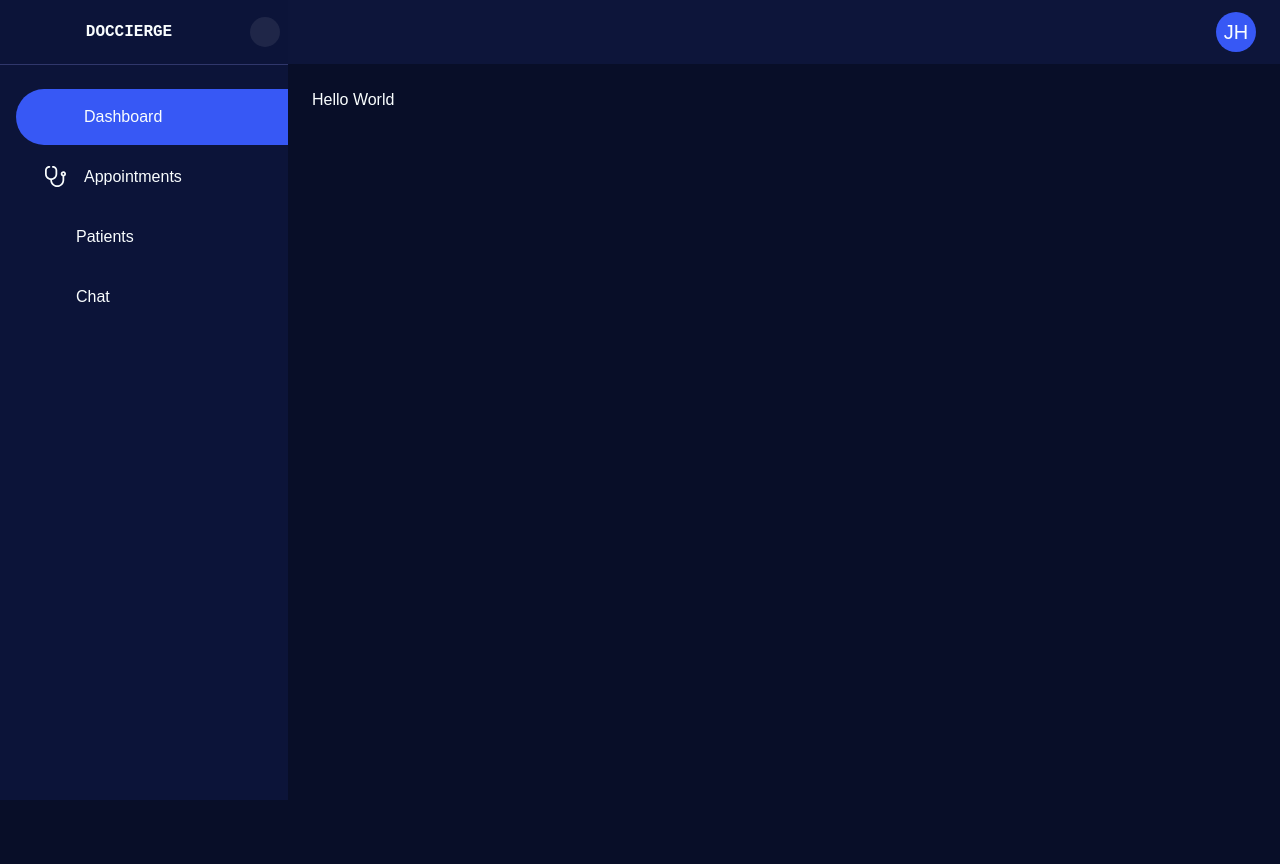
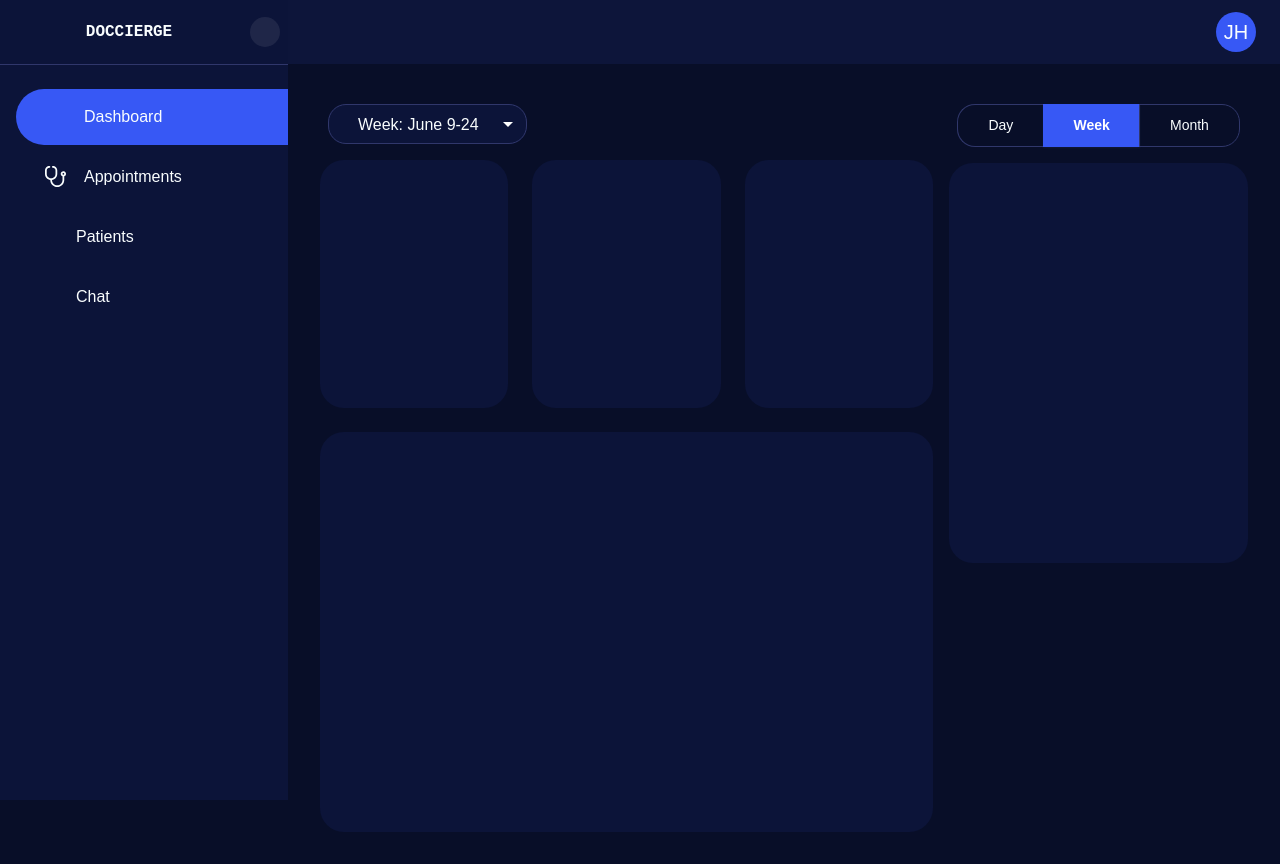
Before and after one commit to htabir/doccierge, a React (Create React App) app: page / in a window 1280 px wide. Before the commit the page ends 800 px from the top, so only its background shows below. Built offline with nearby package versions, Linux system fonts and the light colour scheme; some icons are missing; a web font is replaced by a local one.

Commit message:
ADDED: abstract boxed as per design requirements

```diff
--- a/src/layout/AppLayout.tsx
+++ b/src/layout/AppLayout.tsx
@@ -25,7 +25,7 @@ const AppLayout: React.FC<Props> = ({children}) => {
             <CssBaseline/>
             <CustomAppBar open={drawerOpen} setOpen={setDrawerOpen}/>
             <CustomDrawer open={drawerOpen} setOpen={setDrawerOpen}/>
-            <Box component="main" sx={{flexGrow: 1, p: 3}}>
+            <Box component="main" sx={{flexGrow: 1, p: 4}}>
                 <DrawerHeader/>
                 {children}
             </Box>
--- a/src/pages/dashboard/index.tsx
+++ b/src/pages/dashboard/index.tsx
@@ -1,5 +1,7 @@
 import * as React from 'react';
 import Box from '@mui/material/Box';
+import {Button, ButtonGroup, FormControl, Grid, MenuItem, Select} from "@mui/material";
+import theme from "../../theme";
 
 
 const DashboardPage = () => {
@@ -10,9 +12,152 @@ const DashboardPage = () => {
     };
 
     return (
-        <Box>
-            Hello World
-        </Box>
+        <Grid container spacing={2}>
+            <Grid item lg={8} md={12} sm={12} xs={12}>
+                <Box>
+                    <FormControl sx={{m: 1, minWidth: 120}} size="small">
+                        <Select
+                            labelId="demo-select-small"
+                            id="demo-select-small"
+                            value={"1"}
+                            sx={{
+                                backgroundColor: theme.palette.background.paper,
+                                borderRadius: 6,
+                                '.MuiOutlinedInput-notchedOutline': {
+                                    borderColor: theme.palette.divider,
+                                },
+                                '&.Mui-focused .MuiOutlinedInput-notchedOutline': {
+                                    borderColor: theme.palette.divider,
+                                },
+                                '&:hover .MuiOutlinedInput-notchedOutline': {
+                                    borderColor: theme.palette.divider,
+                                },
+                                '.MuiSvgIcon-root ': {
+                                    fill: "white !important",
+                                },
+                                paddingX: 2
+                            }}
+                        >
+                            <MenuItem value={"1"}>Week: June 9-24</MenuItem>
+                        </Select>
+                    </FormControl>
+                </Box>
+                <Grid container sx={{mt: 1}}>
+                    <Grid
+                        item
+                        md={4} sm={12} xs={12}
+                        sx={{
+                            padding: {md: "0 16px 0 0", sm: 'none'}
+                        }}
+                    >
+                        <Box
+                            sx={{
+                                height: 248,
+                                width: "100%",
+                                bgcolor: theme.palette.background.paper,
+                                borderRadius: 8,
+                                padding: 2,
+                            }}
+                        >
+
+                        </Box>
+                    </Grid>
+                    <Grid
+                        item
+                        md={4} sm={12} xs={12}
+                        sx={{
+                            padding: {md: "0 8px 0 8px", sm: 'none'}
+                        }}
+                    >
+                        <Box
+                            sx={{
+                                height: 248,
+                                width: "100%",
+                                bgcolor: theme.palette.background.paper,
+                                borderRadius: 8
+                            }}
+                        >
+
+                        </Box>
+                    </Grid>
+                    <Grid
+                        item
+                        md={4} sm={12} xs={12}
+                        sx={{
+                            padding: {md: "0 0 0 16px", sm: 'none'}
+                        }}
+                    >
+                        <Box
+                            sx={{
+                                height: 248,
+                                width: "100%",
+                                bgcolor: theme.palette.background.paper,
+                                borderRadius: 8
+                            }}
+                        >
+
+                        </Box>
+                    </Grid>
+                </Grid>
+                <Box
+                    sx={{
+                        height: 400,
+                        width: "100%",
+                        bgcolor: theme.palette.background.paper,
+                        borderRadius: 8,
+                        padding: 2,
+                        mt: 3
+                    }}
+                >
+
+                </Box>
+
+            </Grid>
+            <Grid item lg={4} md={12} sm={12} xs={12}>
+                <Box
+                    sx={{
+                        display: 'flex',
+                        alignItems: 'center',
+                        '& > *': {
+                            m: 1,
+                        },
+                    }}
+                >
+                    <ButtonGroup size="medium" aria-label="medium button group" sx={{width: "100%"}}>
+                        <Button
+                            key="one"
+                            sx={{
+                                flexGrow: 1,
+                                borderRadius: 6,
+                            }}
+                        >
+                            Day
+                        </Button>
+                        <Button variant={"contained"} key="two" sx={{flexGrow: 1}}>Week</Button>
+                        <Button
+                            key="three"
+                            sx={{
+                                flexGrow: 1,
+                                borderRadius: 6,
+                            }}
+                        >
+                            Month
+                        </Button>
+                    </ButtonGroup>
+                </Box>
+                <Box
+                    sx={{
+                        mt: 1,
+                        height: 400,
+                        width: "100%",
+                        bgcolor: theme.palette.background.paper,
+                        borderRadius: 8
+                    }}
+                >
+
+                </Box>
+            </Grid>
+        </Grid>
     );
 }
 
--- a/src/theme.ts
+++ b/src/theme.ts
@@ -68,7 +68,17 @@ const theme = createTheme({
                     color: "#1D8BFA",
                     backgroundColor: "#fff"
                 }
+            },
+            variants: [
+                {
+                    props: {variant: 'outlined'},
+                    style: {
+                        color: '#F9FDFE',
+                        fontWeight: 400,
+                        border: '1px solid #30376B',
                     }
+                }
+            ]
         },
         MuiButtonBase: {
             defaultProps: {
```
Lines whose indentation alone changed are shown as unchanged.
